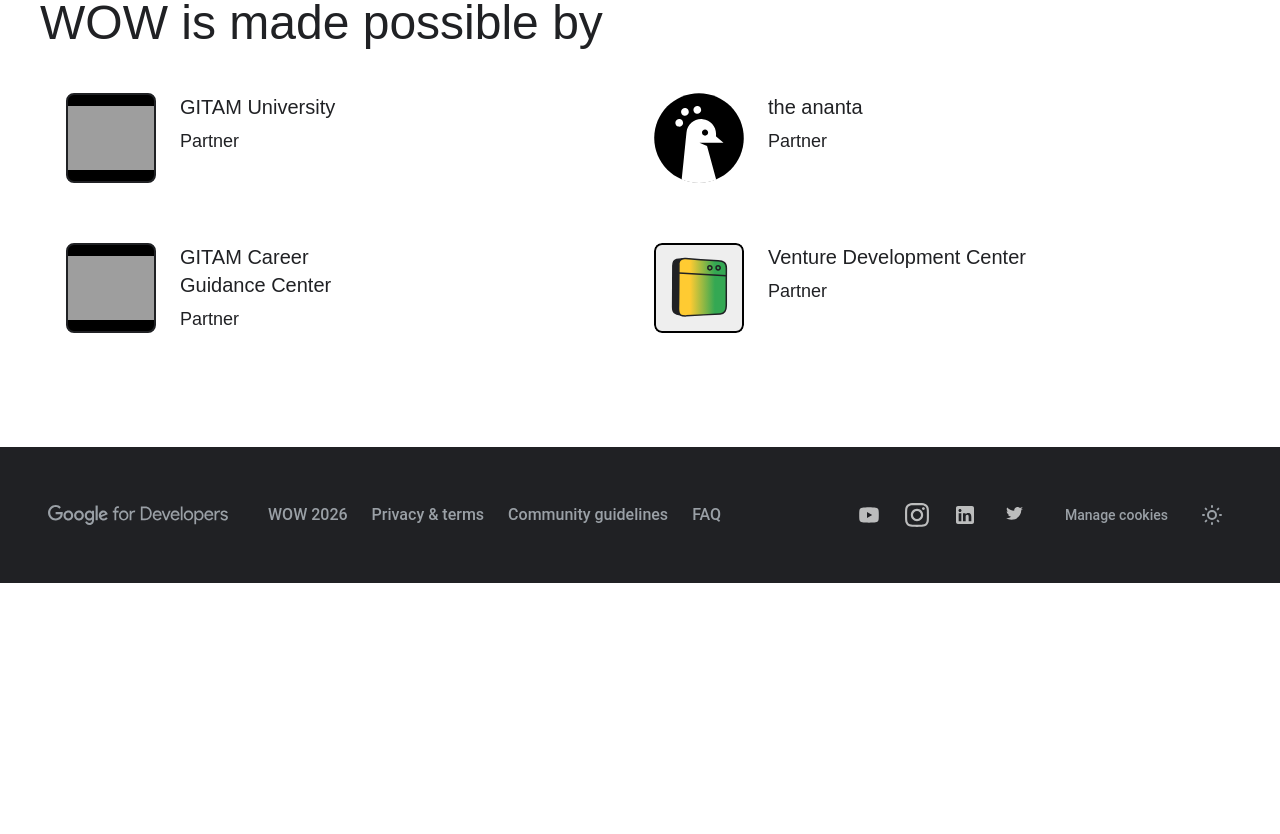
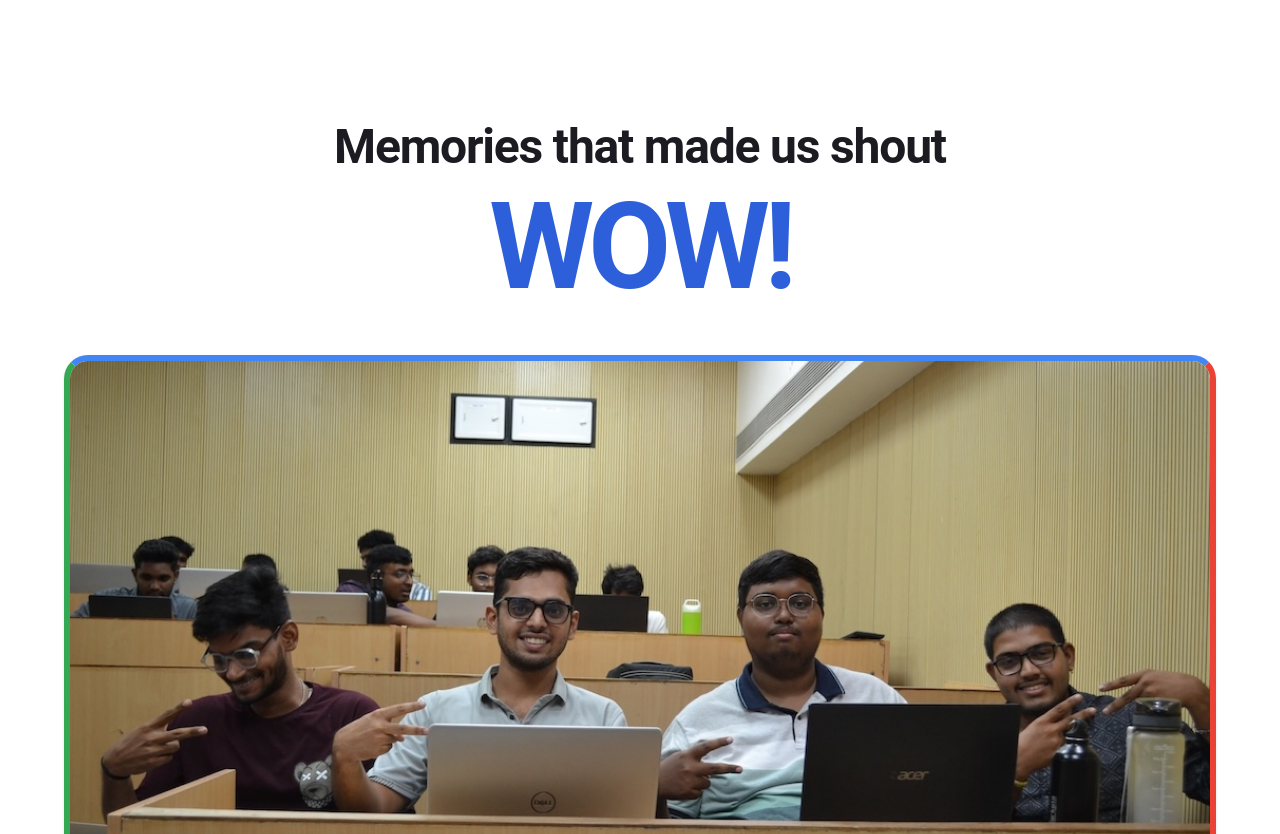
Before and after one commit to TheAnanta/wow2026, a Next.js app: page / in a window 1280 px wide. Shown: the part 8200-9034 px from the top of the page. Before the commit the page ends 8783 px from the top, so only its background shows below. Built offline with nearby package versions, Linux system fonts and the light colour scheme; no server answers; grey boxes are pictures that could not be loaded; a web font is replaced by a local one.

Commit message:
feat: add GallerySection component and update Carousel styling for homepage integration

```diff
--- a/src/app/page.tsx
+++ b/src/app/page.tsx
@@ -18,6 +18,7 @@ import { WhyAttendWOW } from '@/components/sections/WhyAttendWOW';
 import { WhoCanAttendWOW } from '@/components/sections/WhoCanAttendWOW';
 import { RegistrationTiers } from '@/components/sections/RegistrationTiers';
 import { HowWOWPlusWorks } from '@/components/sections/HowWOWPlusWorks';
+import GallerySection from '@/components/sections/GallerySection';
 import { useSearchParams } from 'next/navigation';
 import { Toast } from '@/components/ui/Toast';
 import { analyticsService } from '@/services/analytics';
@@ -76,6 +77,7 @@ function Home() {
         <HowWOWPlusWorks />
         {/* <KeynotesSection /> */}
         <StackCardsSection />
+        <GallerySection />
         <div className='page-wrapper flex flex-col'>
           <div className="flex flex-col md:flex-row justify-between md:items-center mb-4">
             <span className="font-medium text-left sm:s-h3 md:l-h3">
--- /dev/null
+++ b/src/components/sections/GallerySection.tsx
@@ -0,0 +1,26 @@
+import Carousel from "../ui/Carousel";
+import GALLERY_IMAGES from "@/data/gallery.json";
+
+export default function GallerySection() {
+    return (
+        <section className="py-20 md:py-32 bg-white dark:bg-grey-900 overflow-hidden">
+            <div className="page-wrapper">
+                <h2 className="text-3xl md:text-5xl font-bold text-[#1b1b21] dark:text-[#e2e2e9] mb-12 tracking-tight text-center flex flex-col items-center">
+                    <span>Memories that made us shout</span>
+                    <span className="text-7xl md:text-[120px] leading-none text-[#2c5fd9] mt-2 md:mt-4 tracking-tighter">WOW!</span>
+                </h2>
+                <div
+                    className="w-full max-w-6xl mx-auto h-[400px] md:h-[600px] bg-white dark:bg-[#191c21] rounded-[24px] overflow-hidden shadow-sm flex flex-col"
+                    style={{
+                        borderTop: '6px solid #4285F4',
+                        borderRight: '6px solid #EA4335',
+                        borderBottom: '6px solid #FBBC04',
+                        borderLeft: '6px solid #34A853',
+                    }}
+                >
+                    <Carousel images={GALLERY_IMAGES} />
+                </div>
+            </div>
+        </section>
+    );
+}
--- a/src/components/ui/Carousel.tsx
+++ b/src/components/ui/Carousel.tsx
@@ -27,7 +27,7 @@ const Carousel: React.FC<CarouselProps> = ({ images, border }) => {
             src={src}
             alt={`Gallery Image ${index + 1}`}
             loading="lazy"
-            className="object-cover w-full h-full max-h-72 shrink-0 grow"
+            className="object-cover w-full h-full"
           />
         </SwiperSlide>
       ))}
```
